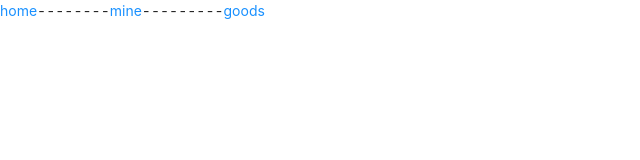
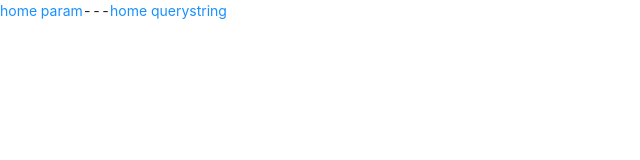
Before and after one commit to ranwawa/learning, a React (Create React App) app: page / in a window 1280 px wide. Shown: the top 160 px of the page, without its empty margins (0-640 px from the left). Built offline with nearby package versions, Linux system fonts and the light colour scheme.

Commit message:
feat(路由传参):

```diff
--- /dev/null
+++ b/src/RouterDemo/ParamsDemo.jsx
@@ -0,0 +1,34 @@
+/*
+* 路由传参的2种方式
+* param
+* querystring
+* 组件属性有component,render和children.这三者肯定有区别,那具体区别在哪儿呢
+* */
+import React from 'react';
+import { Link, BrowserRouter, Route, useParams, useLocation} from 'react-router-dom';
+
+function Home(props) {
+  console.log('params of useParams: ', useParams());
+  console.log('params of props: ', props.match.params);
+  console.log('querystring of useLocation: ', new URLSearchParams(useLocation().search).get('id'));
+  console.log('querystring of props', (new URLSearchParams(props.location.search)).get('id'));
+  return (
+    <div>
+      组件内部
+    </div>
+  );
+}
+export default class ParamsDemo extends React.Component {
+  render() {
+    return (
+      <BrowserRouter>
+        <Link to="/home/123/rww">home param</Link>
+        ---
+        <Link to="/home?id=234&name=rww">home querystring</Link>
+        <br />
+        <Route exact path="/home/:id/:name?" component={Home} />
+        <Route exact path="/home" render={ (props) => <Home {...props}/> }/>
+      </BrowserRouter>
+    );
+  }
+}
--- a/src/app.jsx
+++ b/src/app.jsx
@@ -1,6 +1,7 @@
 import React from "react";
 import 'antd/dist/antd.css';
-import NavLink from './RouterDemo/NavLink';
+import ParamsDemo from './RouterDemo/ParamsDemo';
+// import NavLink from './RouterDemo/NavLink';
 // import RenderFunction from './RouterDemo/RenderFunction';
 // import SwitchAnd404 from './RouterDemo/SwitchAnd404';
 // import ExactAndStrict from './RouterDemo/ExactAndStrict';
@@ -32,7 +33,8 @@ export default class App extends React.Component {
   render() {
     return (
       <div>
-        <NavLink />
+        <ParamsDemo />
+        {/*<NavLink />*/}
         {/*<RenderFunction />*/}
         {/*<SwitchAnd404 />*/}
         {/*<ExactAndStrict />*/}
```
